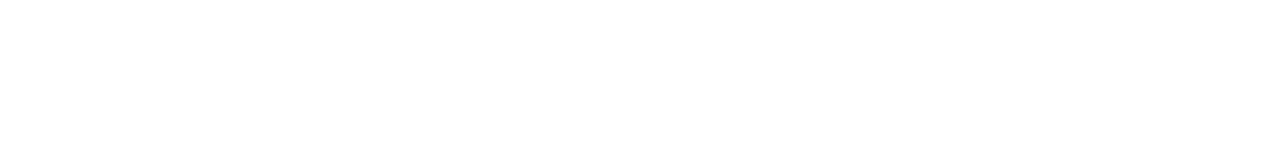
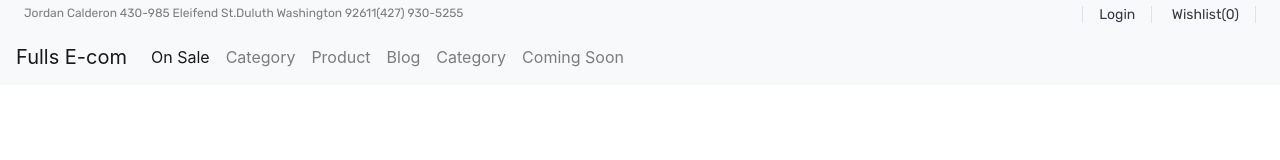
Before and after one commit to Mohib75/E-com-site, a website: page index.html in a window 1280 px wide. Drawn offline with nearby package versions, Linux system fonts and the light colour scheme; a web font is replaced by a local one.

Commit message:
starting

```diff
--- a/index.html
+++ b/index.html
@@ -3,7 +3,7 @@
     <head>
         <meta charset="UTF-8" />
         <meta name="viewport" content="width=device-width, initial-scale=1.0" />
-        <title>FUlls E-com</title>
+        <title>Fulls E-com</title>
 
         <!-- Bootstrap CDN -->
         <link
@@ -37,6 +37,65 @@
         <link rel="stylesheet" href="./sass/style.css" />
     </head>
     <body>
+        <!-- Start Header-->
+        <header id="header">
+            <div class="strip d-flex justify-content-between px-4 py-1 bg-light">
+                <p class="font-rubik font-size-12 text-black-50 m-0">Jordan Calderon 430-985 Eleifend St.Duluth Washington 92611(427) 930-5255</p>
+                <div class="font-rubik font-size-14">
+                    <a href="#" class="px-3 border-right border-left text-dark">Login</a>
+                    <a href="#" class="px-3 border-right text-dark">Wishlist(0)</a>
+                </div>
+            </div>
+
+            <!-- Primary Navigation-->
+            <nav class="navbar navbar-expand-lg navbar-light bg-light">
+                <a class="navbar-brand" href="#">Fulls E-com</a>
+                <button
+                    class="navbar-toggler"
+                    type="button"
+                    data-toggle="collapse"
+                    data-target="#navbarNav"
+                    aria-controls="navbarNav"
+                    aria-expanded="false"
+                    aria-label="Toggle navigation"
+                >
+                    <span class="navbar-toggler-icon"></span>
+                </button>
+                <div class="collapse navbar-collapse" id="navbarNav">
+                    <ul class="navbar-nav">
+                        <li class="nav-item active">
+                            <a class="nav-link" href="#">On Sale <span class="sr-only">(current)</span></a>
+                        </li>
+                        <li class="nav-item">
+                            <a class="nav-link" href="#">Category</a>
+                        </li>
+                        <li class="nav-item">
+                            <a class="nav-link" href="#">Product</a>
+                        </li>
+                        <li class="nav-item">
+                            <a class="nav-link" href="#">Blog</a>
+                        </li>
+                        <li class="nav-item">
+                            <a class="nav-link" href="#">Category</a>
+                        </li>
+                        <li class="nav-item">
+                            <a class="nav-link" href="#">Coming Soon</a>
+                        </li>
+                    </ul>
+                </div>
+            </nav>
+            <!-- Primary Navigation End-->
+        </header>
+        <!-- End Header-->
+
+        <!-- Start main site-->
+        <main></main>
+        <!-- End main site-->
+
+        <!-- Start footer-->
+        <footer></footer>
+        <!-- End footer-->
+
         <script
             src="https://code.jquery.com/jquery-3.5.1.slim.min.js"
             integrity="sha384-DfXdz2htPH0lsSSs5nCTpuj/zy4C+OGpamoFVy38MVBnE+IbbVYUew+OrCXaRkfj"
```
